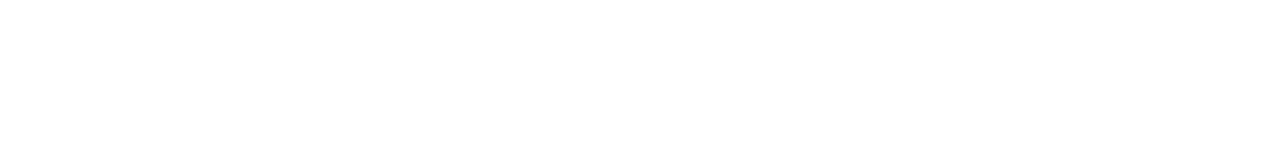
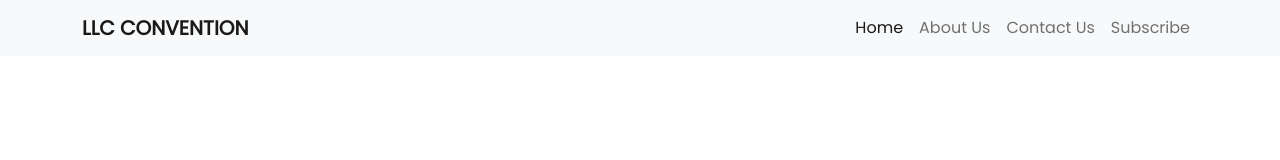
Before and after one commit to DevMohi/Convention-Centre-Bootstrap, a plain HTML site: page index.html in a window 1280 px wide. Drawn offline with nearby package versions, Linux system fonts and the light colour scheme.

Commit message:
navbar created

```diff
--- a/index.html
+++ b/index.html
@@ -8,8 +8,40 @@
     <!-- Bootstrap Framework  -->
     <link href="https://cdn.jsdelivr.net/npm/bootstrap@5.1.3/dist/css/bootstrap.min.css" rel="stylesheet" integrity="sha384-1BmE4kWBq78iYhFldvKuhfTAU6auU8tT94WrHftjDbrCEXSU1oBoqyl2QvZ6jIW3" crossorigin="anonymous">
 </head>
-<body>
+    <!-- stylesheet link  -->
+    <link rel="stylesheet" href="style.css">
+<body class="bg-[#E5E5E5;] ">
+    <header>
+        <!-- navbar section  -->
+        <nav class="navbar navbar-expand-lg navbar-light bg-light">
+            <div class="container">
+              <a class="navbar-brand fw-bold text-uppercase" href="#">LLC Convention</a>
+              <button class="navbar-toggler" type="button" data-bs-toggle="collapse" data-bs-target="#navbarSupportedContent" aria-controls="navbarSupportedContent" aria-expanded="false" aria-label="Toggle navigation">
+                <span class="navbar-toggler-icon"></span>
+              </button>
+              <div class="collapse navbar-collapse" id="navbarSupportedContent">
+                <ul class="navbar-nav ms-auto mb-2 mb-lg-0">
+                  <li class="nav-item">
+                    <a class="nav-link active" aria-current="page" href="#">Home</a>
+                  </li>
+                  <li class="nav-item">
+                    <a class="nav-link" href="#">About Us</a>
+                  </li>
 
+                  <li class="nav-item">
+                    <a class="nav-link" href="#">Contact Us</a>
+                  </li>
+
+                  <li class="nav-item">
+                    <a class="nav-link" href="#">Subscribe</a>
+                  </li>
+                </ul>
+
+              </div>
+            </div>
+          </nav>
+
+    </header>
 
 
 
--- /dev/null
+++ b/style.css
@@ -0,0 +1,6 @@
+/* Link for stylesheet  */
+@import url('https://fonts.googleapis.com/css2?family=Poppins&display=swap');
+
+body{
+    font-family: 'Poppins', sans-serif;
+}
```
